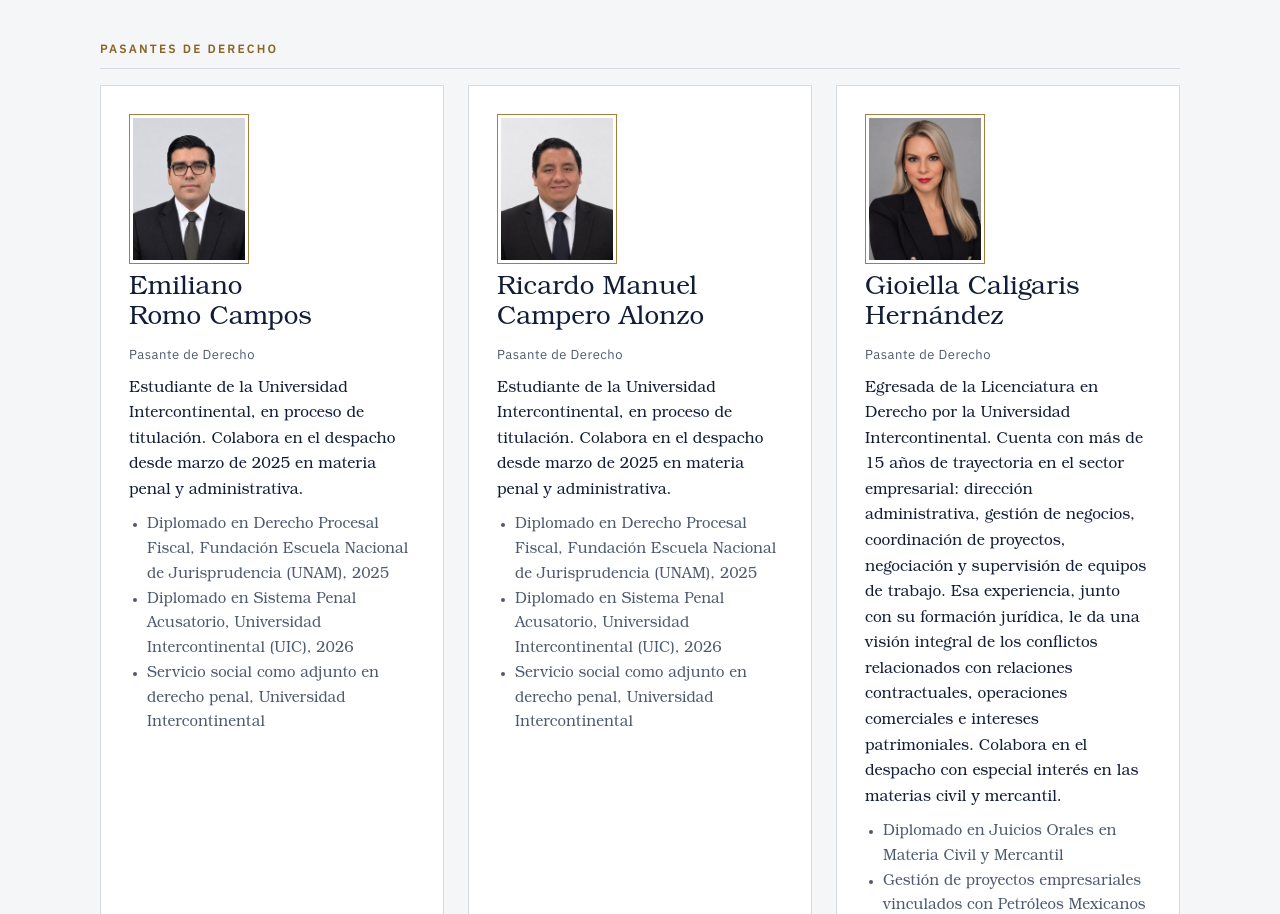
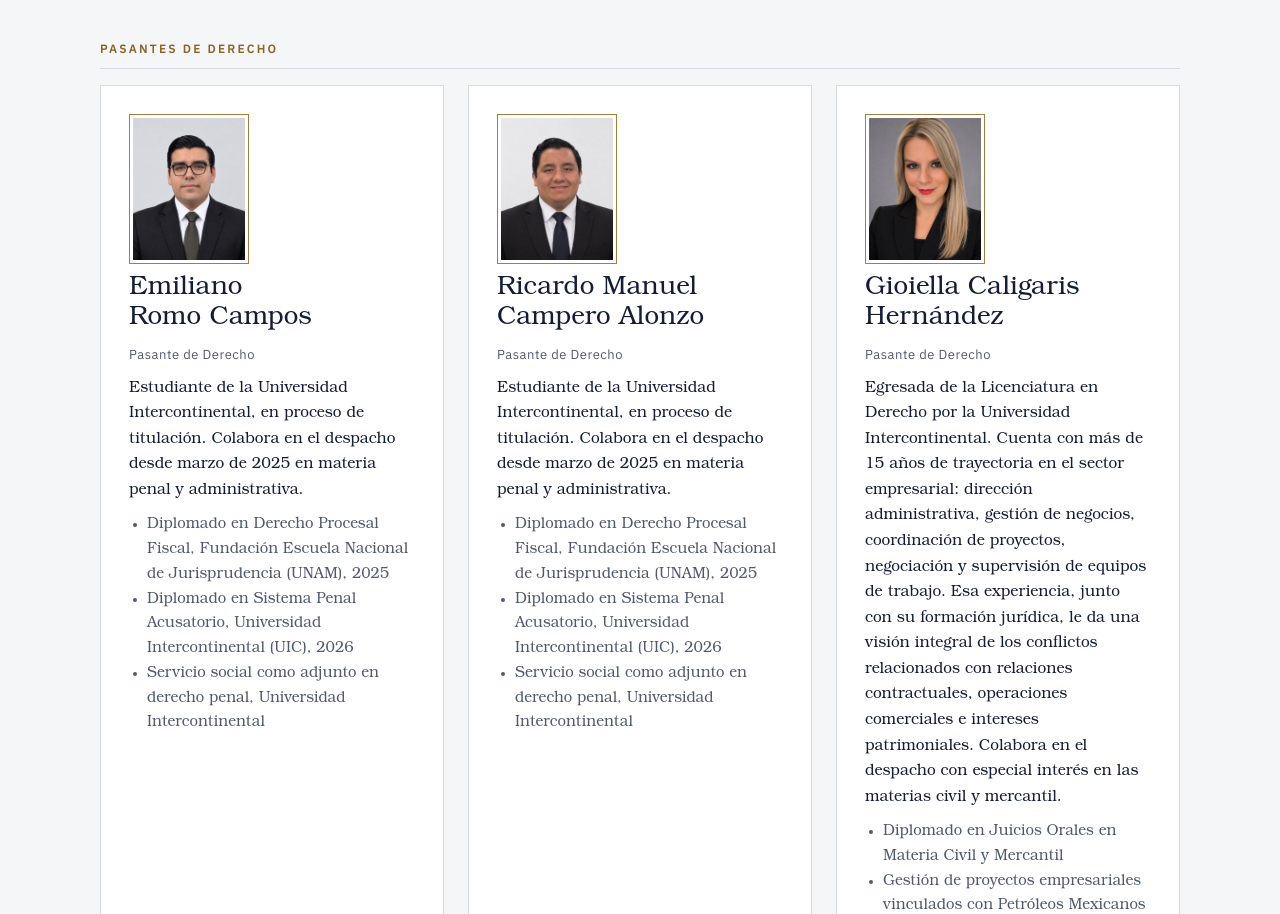
Before and after one commit to EROMO2505/JLCB-Servicios-Legales, a plain HTML site: page index.html in a window 1280 px wide. Shown: the part 4108-5022 px from the top of the page. Drawn offline with Linux system fonts and the light colour scheme.

Commit message:
Nueva foto de Gioiella Caligaris
Co-Authored-By: Claude Sonnet 5.5 <noreply@anthropic.com>
Claude-Session: https://claude.ai/code/session_019YakacsKjzWRMpB55SR8P9

```diff
--- a/index.html
+++ b/index.html
@@ -332,7 +332,7 @@ footer p{margin:0;max-width:78ch}
         </ul>
       </article>
       <article class="person">
-        <img class="foto" src="foto-gioiella.jpg" width="480" height="600" alt="Gioiella Caligaris Hernández" loading="lazy">
+        <img class="foto" src="foto-gioiella-2.jpg" width="480" height="600" alt="Gioiella Caligaris Hernández" loading="lazy">
         <h3>Gioiella Caligaris Hernández</h3>
         <span class="role">Pasante de Derecho</span>
         <p>Egresada de la Licenciatura en Derecho por la Universidad Intercontinental. Cuenta con más de 15 años de trayectoria en el sector empresarial: dirección administrativa, gestión de negocios, coordinación de proyectos, negociación y supervisión de equipos de trabajo. Esa experiencia, junto con su formación jurídica, le da una visión integral de los conflictos relacionados con relaciones contractuales, operaciones comerciales e intereses patrimoniales. Colabora en el despacho con especial interés en las materias civil y mercantil.</p>
```
Also changed, not shown: foto-gioiella-2.jpg (added), foto-gioiella.jpg (deleted).
